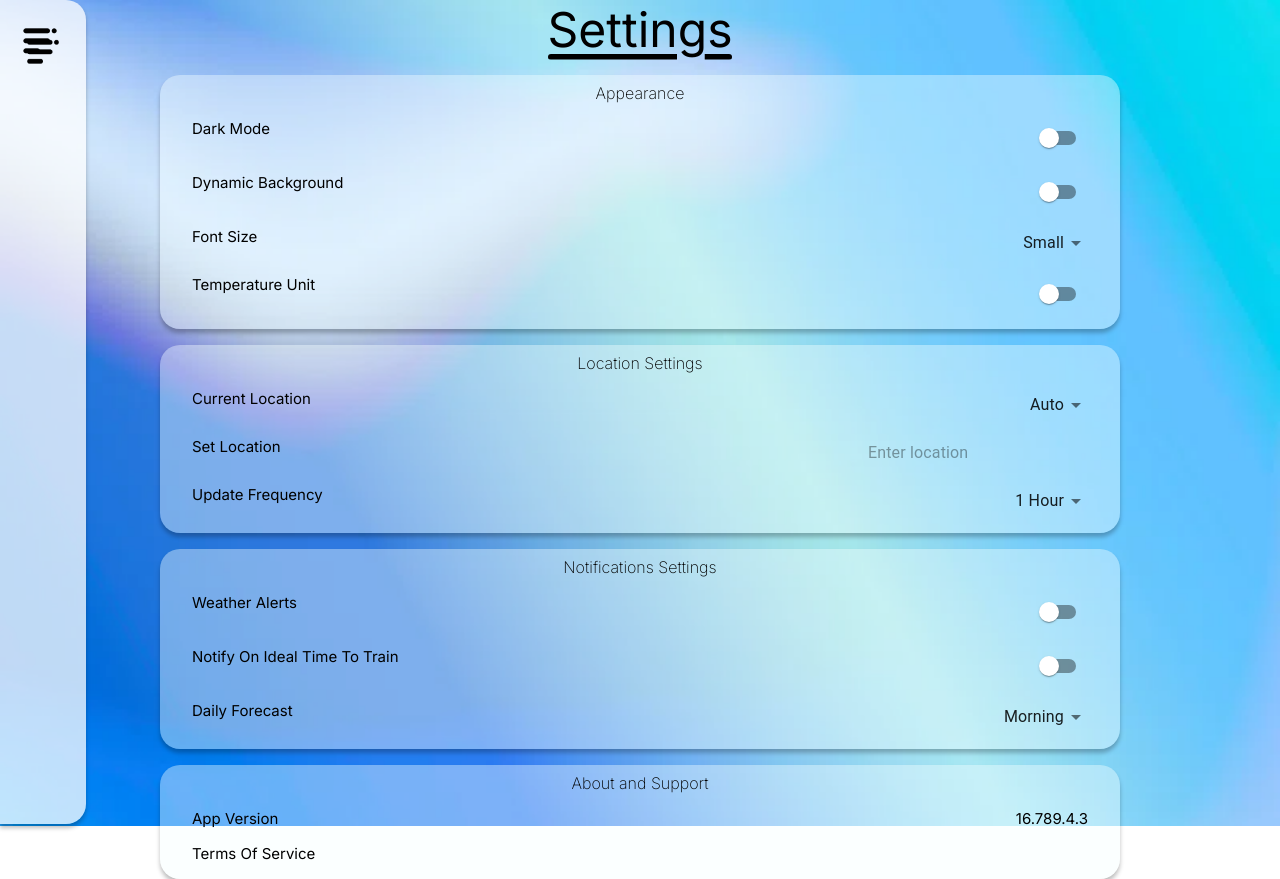
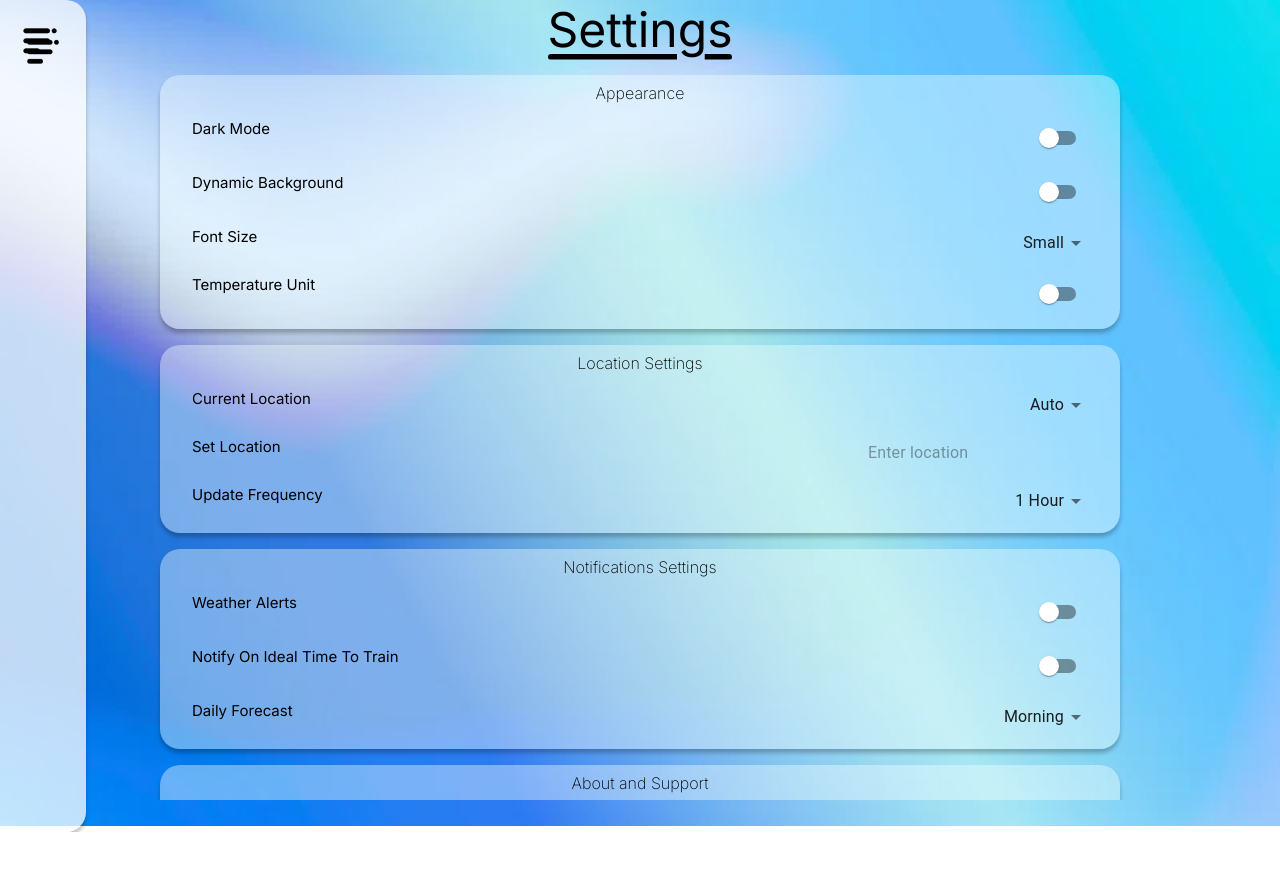
Before and after one commit to Rajpreet0404/Group-8-Weather-App, a React (Create React App) app in the folder gui-react-app/: page /settings in a window 1280 px wide. After the commit the page ends 832 px from the top, so only its background shows below. Built offline with nearby package versions, Linux system fonts and the light colour scheme.

Commit message:
Update sidebar styles and ESLint cache

```diff
--- a/gui-react-app/src/components/sidebar.css
+++ b/gui-react-app/src/components/sidebar.css
@@ -1,3 +1,10 @@
+html, body {
+    height: 100%;
+    margin: 0;
+    padding: 0;
+    overflow: hidden; /* Prevent scrollbars */
+}
+
 /* Sidebar is hidden when inactive */
 .sidebarinactive {
     transform: translateX(-100%);
@@ -12,7 +19,7 @@
     display: flex;
     justify-content: space-between;
     flex-direction: column;
-    height: 99%;
+    height: 100%;
     width: fit-content;
     border-radius: 0rem 1.25rem 1.25rem 0rem;
     background: rgba(255, 255, 255, 0.75);
```
